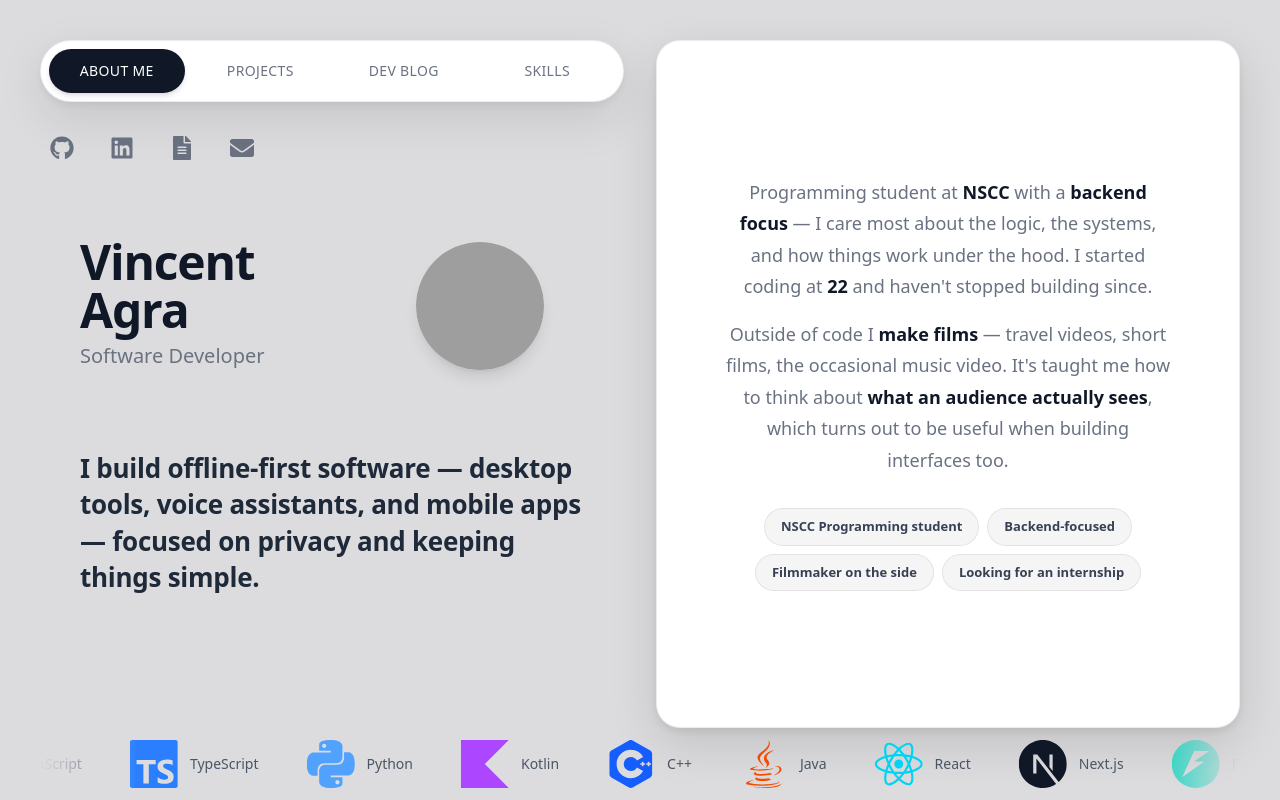
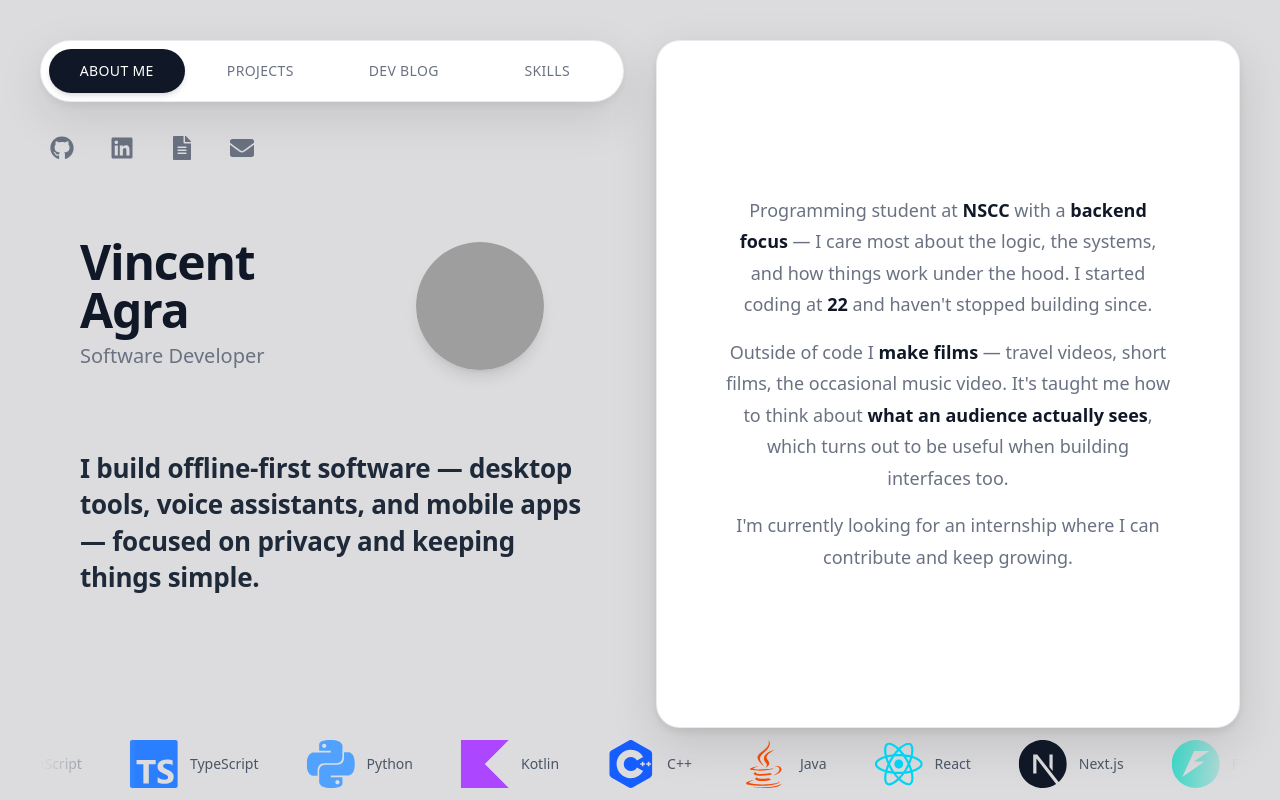
Before and after one commit to VincentDev007/software-developer-portfolio-website, a Next.js app in the folder portfolio-website/: page / in a window 1280 px wide. Built offline with nearby package versions, Linux system fonts and the light colour scheme; grey boxes are pictures that could not be loaded.

Commit message:
fix: about me copy, blog summaries, and projects subtitle

```diff
--- a/portfolio-website/components/sections/about/AboutMeRight.tsx
+++ b/portfolio-website/components/sections/about/AboutMeRight.tsx
@@ -1,10 +1,3 @@
-const highlights = [
-  { bold: 'NSCC Programming student', rest: '— building real projects outside of class.' },
-  { bold: 'Backend-focused', rest: '— systems, APIs, and the logic under the hood.' },
-  { bold: 'Filmmaker on the side', rest: '— travel videos and short films.' },
-  { bold: 'Looking for an internship', rest: '— open to any opportunity to contribute and grow.' },
-];
-
 export default function AboutMeRight() {
 
   return (
@@ -17,21 +10,9 @@ export default function AboutMeRight() {
         <p className="text-[18px] text-gray-500 leading-[1.75] max-w-md">
           Outside of code I <span className="font-semibold text-gray-900">make films</span> — travel videos, short films, the occasional music video. It's taught me how to think about <span className="font-semibold text-gray-900">what an audience actually sees</span>, which turns out to be useful when building interfaces too.
         </p>
-      </div>
-
-      <div className="flex flex-wrap justify-center gap-2 max-w-md">
-        {highlights.map((item) => (
-          <span
-            key={item.bold}
-            className="px-4 py-2 rounded-full text-[13px] font-semibold text-gray-700"
-            style={{
-              background: 'rgba(0,0,0,0.04)',
-              border: '1.5px solid rgba(0,0,0,0.08)',
-            }}
-          >
-            {item.bold}
-          </span>
-        ))}
+        <p className="text-[18px] text-gray-500 leading-[1.75] max-w-md">
+          I'm currently looking for an internship where I can contribute and keep growing.
+        </p>
       </div>
 
     </div>
--- a/portfolio-website/components/sections/dev_blog/DevBlogLeft.tsx
+++ b/portfolio-website/components/sections/dev_blog/DevBlogLeft.tsx
@@ -24,7 +24,7 @@ export default function DevBlogLeft({ selectedId, hoveredId, onSelectPost, onHov
             onClick={() => onSelectPost(selectedId === post.id ? null : post.id)}
             onMouseEnter={() => onHoverPost(post.id)}
             onMouseLeave={() => onHoverPost(null)}
-            className={`flex flex-col justify-between h-[160px] p-4 rounded-[14px] mb-3 cursor-pointer transition-all duration-300 text-left w-full bg-white overflow-hidden ${
+            className={`flex flex-col justify-between min-h-[160px] p-4 rounded-[14px] mb-3 cursor-pointer transition-all duration-300 text-left w-full bg-white ${
               selectedId === post.id
                 ? 'opacity-100 -translate-y-1 scale-[1.02]'
                 : 'opacity-90 hover:opacity-100 hover:-translate-y-1 hover:scale-[1.02]'
@@ -49,7 +49,7 @@ export default function DevBlogLeft({ selectedId, hoveredId, onSelectPost, onHov
               {post.title}
             </h3>
 
-            <p className="text-[13px] text-gray-500 font-semibold leading-relaxed -mt-4">
+            <p className="text-[13px] text-gray-500 font-semibold leading-relaxed mt-1">
               {post.summary}
             </p>
 
--- a/portfolio-website/components/sections/projects/ProjectsLeft.tsx
+++ b/portfolio-website/components/sections/projects/ProjectsLeft.tsx
@@ -16,7 +16,7 @@ export default function ProjectsLeft({ selectedId, hoveredId, onSelectProject, o
     <div className="pb-8">
 
       <h2 className="text-[26px] font-bold mb-0 text-gray-900">My Projects</h2>
-      <p className="text-[14px] text-gray-400 font-bold mb-6 -mt-1">Things I've built from scratch.</p>
+      <p className="text-[14px] text-gray-400 font-bold mb-6 -mt-1">Things I've built.</p>
 
       <div className="grid grid-cols-1 sm:grid-cols-2 gap-3">
         {projects.map((project) => (
--- a/portfolio-website/data/blog.ts
+++ b/portfolio-website/data/blog.ts
@@ -13,27 +13,27 @@ export const blogPosts: BlogPost[] = [
     id: 'sydny-behind-the-scenes',
     tag: 'Behind the Scenes',
     date: 'October 4, 2025',
-    readTime: '',
+    readTime: '0 min read',
     title: 'Sydny',
-    summary: '',
+    summary: 'A look at how I built a fully offline voice assistant — wake word detection, local LLM routing, and what it\'s like shipping a Tauri desktop app from scratch.',
     body: '',
   },
   {
     id: 'cerebra-behind-the-scenes',
     tag: 'Behind the Scenes',
     date: 'October 27, 2025',
-    readTime: '',
+    readTime: '0 min read',
     title: 'Cerebra',
-    summary: '',
+    summary: 'How I built an offline-first notes app with instant full-text search using SQLite FTS5, and why I chose Electron despite its size.',
     body: '',
   },
   {
     id: 'fly-behind-the-scenes',
     tag: 'Behind the Scenes',
     date: 'April 10, 2025',
-    readTime: '',
+    readTime: '0 min read',
     title: 'Fly',
-    summary: '',
+    summary: 'Behind the prototype — building a real-time Android flight search app with Retrofit and the Amadeus API in under a month.',
     body: '',
   },
 ];
```
